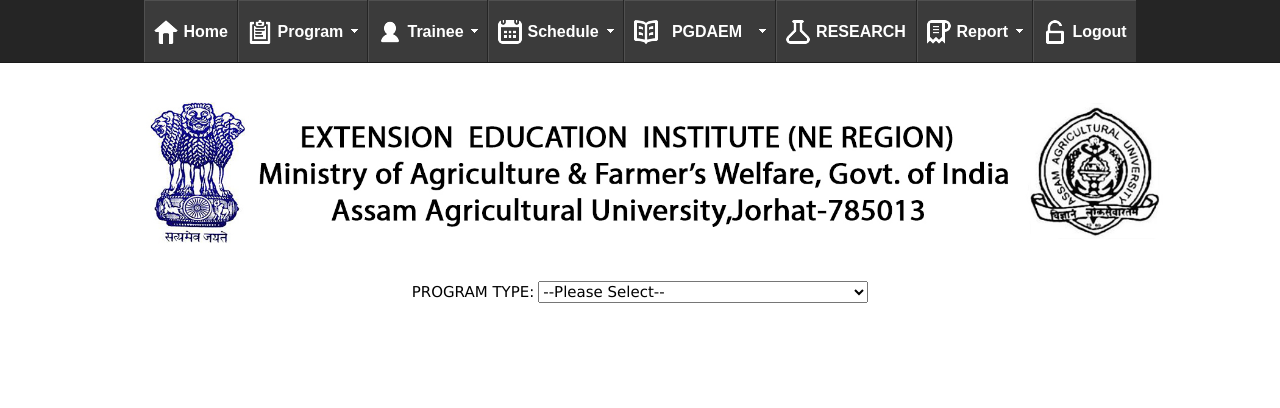
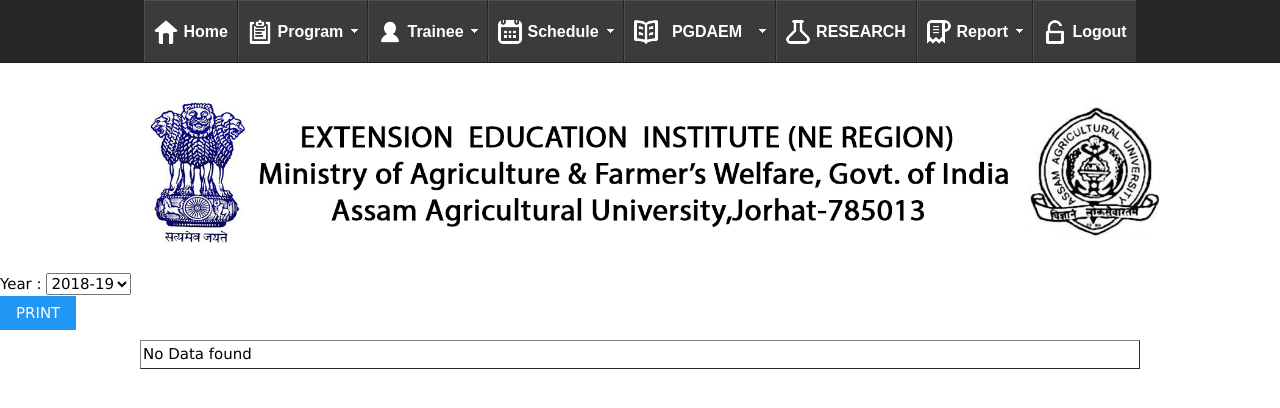
Before and after one commit to RocktimRajkumar/Trainee-Management-System, a PHP site: page /yearwise.php in a window 1280 px wide; the page is wider, and only the part inside the window is pictured. Shown: the top 408 px of that part. Run offline with PHP 8.4, Linux system fonts and the light colour scheme; the visitor is signed in with stand-in values (Sample User, id 1); data comes from the database, SQL or seed files in the repository.

Commit message:
yearwise search done,pgdaem default batch selected

```diff
--- a/Files/pgdaem.php
+++ b/Files/pgdaem.php
@@ -36,7 +36,7 @@
                 <option value="2015-16">2015-16</option>
                 <option value="2016-17">2016-17</option>
                 <option value="2017-18">2017-18</option>
-                <option value="2018-19">2018-19</option>
+                <option value="2018-19" selected>2018-19</option>
             </select></td>
              </tr>
              <tr>
--- a/Files/yearwise.php
+++ b/Files/yearwise.php
@@ -2,9 +2,7 @@
 
 <?php
  include "connect.php";
- $sql = ("select * from programme");
 
-$result = mysqli_query($link,$sql);
 session_start();
  if(!isset($_SESSION["adminlogin"]))
 {
@@ -25,9 +23,6 @@ session_start();
 #boxxe{
 	width:180px;
 }
-#programtype,#print{
-	display:none;
-}
 </style>
 </head>
 <?php
@@ -36,60 +31,39 @@ session_start();
 
 ?>
 
-<body>
+<body onload="loadtrainee('2018-2019');">
  <?php include('menu.php'); ?>
 <div class="banner"><img src="images/banner.jpg" style="width:100%" ></div>
 
-<table align=center>
+<label for="select">Year :</label>
+<select id="select" onchange="loadtrainee(this.value)">
+    <option value="2014-15">2014-15</option>
+    <option value="2015-16">2015-16</option>
+    <option value="2016-17">2016-17</option>
+    <option value="2017-18">2017-18</option>
+    <option value="2018-19" selected>2018-19</option>
 
-<tr id="protype">
-               <td height="35">PROGRAM TYPE:</td>
-               <td height="35"><select name="protype" id="select" onchange="myProgramName(this.value)"><?php
-			   echo '<option value="0">--Please Select--</option>';
-			  while($row = mysqli_fetch_assoc($result))
-											{
-												echo '<option value='.$row["type_id"].'>'.$row["type"].'</a></option>';
+</select>
 
+<br>
+<input align="center" style="margin-left:auto; margin-right:auto" type="button" class="a1-btn a1-blue" value="PRINT" id="print" onclick="myFunction()"/>
+<div id=printreport>
 
-											}
-											?>
-                </select></td>
-             </tr>
+<table id="traineeName" border=1 class=""  align="center" style="margin-top:10px; width:1000px">
 
 
 
 
-</table>
-
-
-<table id="programName" align=center>
-</table>
-
-<input type="button" value="PRINT" id="print"/>
-
-<table id="programtype" border=1 class=""  align="center" style="margin-top:10px; width:1000px">
-
-
-
-
-		</table>
+		</table></div>
 
 </body>
 </html>
 <script>
 
-	 function myProgramName(str){
-    if (str == "0") {
-        document.getElementById("programName").innerHTML = "";
-        document.getElementById("programtype").innerHTML = "";
-		var trainee=document.getElementById('programtype');
-		trainee.style.display="none";
-        document.getElementById("print").display="none";
-        return;
-    } else {
-	var trainee=document.getElementById('programtype');
-		trainee.style.display="none";
-        document.getElementById("programtype").innerHTML = "";
+    function loadtrainee(str){
+        var print=document.getElementById("print");
+        var trainee=document.getElementById("traineeName");
+
 
         if (window.XMLHttpRequest) {
             // code for IE7+, Firefox, Chrome, Opera, Safari
@@ -97,38 +71,29 @@ session_start();
         }
         xmlhttp.onreadystatechange = function() {
             if (this.readyState == 4 && this.status == 200) {
-                document.getElementById("programName").innerHTML=this.responseText;
+                document.getElementById("traineeName").innerHTML=this.responseText;
 
             }
         };
-        xmlhttp.open("GET","myprogramName.php?q="+str,true);
+        xmlhttp.open("GET","yearwisetrainee.php?q="+str,true);
         xmlhttp.send();
-    }
     }
 
 
 
-    function myProgramType(str,type){
-		var trainee=document.getElementById('programtype');
-		trainee.style.display="table";
-        document.getElementById('print').style.display="block";
-    if (str == "0") {
-        document.getElementById("programtype").innerHTML = "";
-        return;
-    } else {
-        if (window.XMLHttpRequest) {
-            // code for IE7+, Firefox, Chrome, Opera, Safari
-            xmlhttp = new XMLHttpRequest();
-        }
-        xmlhttp.onreadystatechange = function() {
-            if (this.readyState == 4 && this.status == 200) {
-                document.getElementById("programtype").innerHTML=this.responseText;
 
-            }
-        };
-        xmlhttp.open("GET","reporttraineedetail.php?q="+str+"&t="+type,true);
-        xmlhttp.send();
-    }
-    }
-
+	function myFunction()
+	{
+		var prt=document.getElementById("printreport");
+		var WinPrint=window.open('','','left=0,top=0,width=800,height=900,tollbar=0,scrollbars=0,status=0');
+		WinPrint.document.write(prt.innerHTML);
+		WinPrint.document.close();
+		WinPrint.focus();
+		WinPrint.print();
+		WinPrint.close();
+		setPageHeight("297mm");
+		setPageWidth("210mm");
+		setHtmlZoom(100);
+		//window.location.replace("index.php?query=");
+	}
 </script>
--- /dev/null
+++ b/Files/yearwisetrainee.php
@@ -0,0 +1,65 @@
+<?php
+include'connect.php';
+$pgyear=$_GET['q'];
+$query  = "select * from pgdaem where batch='".$pgyear."'";
+$result = mysqli_query($link, $query);
+
+
+
+
+if (mysqli_affected_rows($link) != 0){
+
+ echo '<tr><td colspan=11><h4 align="center" >PGDAEM '.$pgyear.' Batch Trainee Report</h4></td></tr>';
+echo '<tr>
+					<th>S No:</th>
+					<th>Trainee ID:</th>
+					<th>Trainee_Name:</th>
+					<th>Designation:</th>
+					<th>Address:</th>
+					<th>Qualification:</th>
+					<th>Email:</th>
+					<th>Discipline:</th>
+					<th>State</th>
+                    <th>Semester</th>
+                    <th>Length of Service</th>
+				</tr>
+
+				<tbody>';
+
+
+
+
+					$sno    = 1;
+
+
+					    while ($row = mysqli_fetch_array($result, MYSQLI_ASSOC)) {
+
+
+					         echo "<tr><td>" . $sno . "</td>";
+
+					        echo "<td>".$row['canID']."</td>";
+					        echo "<td>" . $row['canname'] . "</td>";
+							echo "<td>" . $row['designation'] . "</td>";
+
+							echo "<td>" . $row['address'] . "</td>";
+					        echo "<td>" . $row['qualification'] . "</td>";
+							echo "<td>" . $row['email'] . "</td>";
+							echo "<td>" . $row['discipline'] . "</td>";
+                            echo "<td>".$row['state']."</td>";
+                            echo "<td>".$row['semester']."</td>";
+                            echo "<td>".$row['lenofservice']."</td>";
+
+					        $sno++;
+
+
+
+					    }
+
+
+
+				echo '</tbody>';
+		}
+		else{
+			echo "No Data found";
+		}
+?>
```
